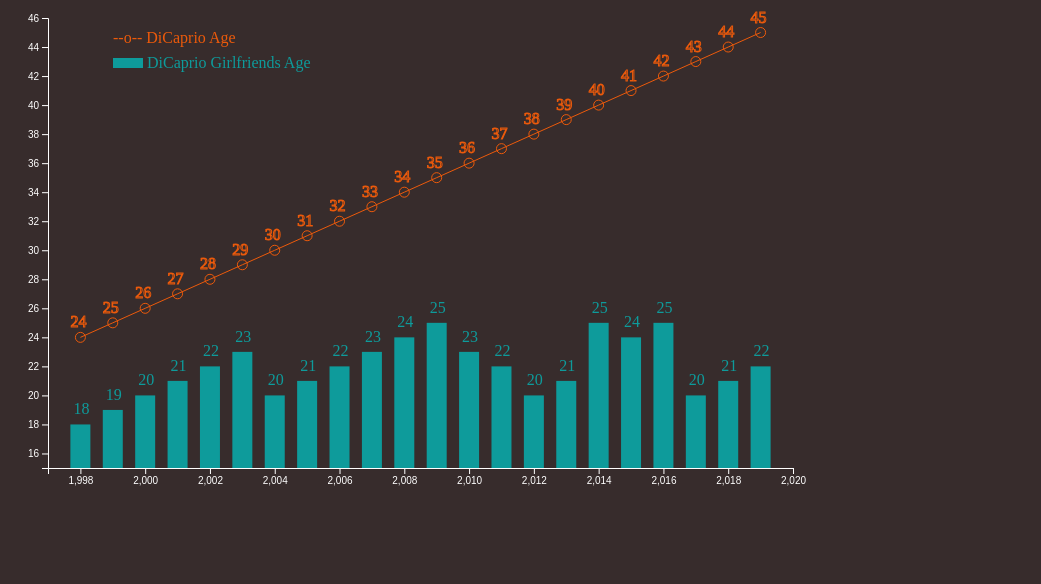
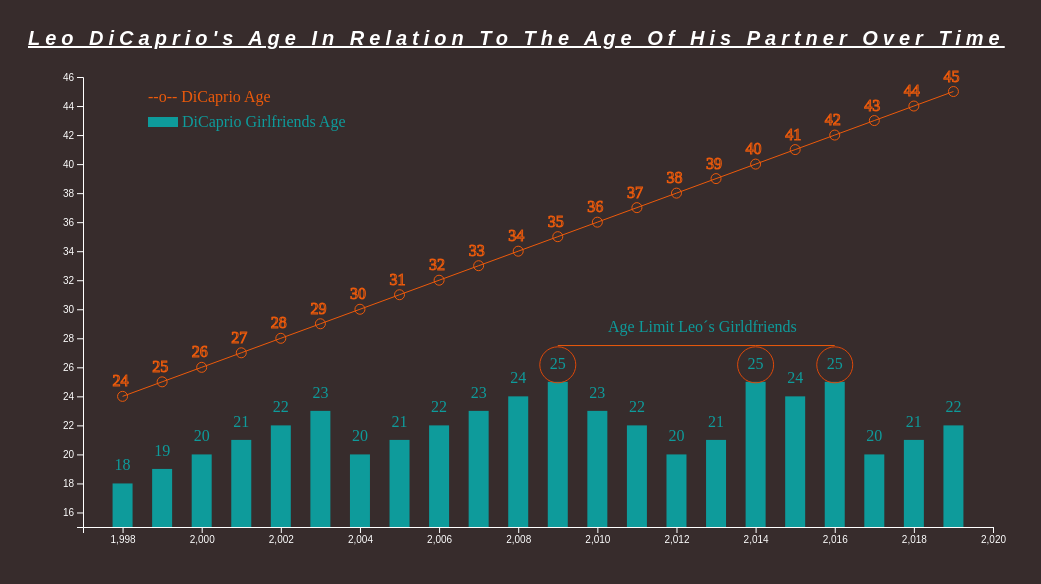
Before and after one commit to Prilom/Prilom-pablo-rilo-D3.js_Modern_Exploration_Visualization, a plain HTML site: page practia_2-opcional/index.html in a window 1280 px wide. Shown: the whole page, without its empty margins (0-1041 px from the left). Drawn offline with nearby package versions, Linux system fonts and the light colour scheme.

Commit message:
Se realizan ajustes en formatos

```diff
--- a/practia_2-opcional/index.html
+++ b/practia_2-opcional/index.html
@@ -6,9 +6,12 @@
     <meta name="viewport" content="width=device-width, initial-scale=1.0">
     <script src='https://d3js.org/d3.v5.min.js'></script>
     <link rel="stylesheet" href="style.css">
-    <title>Document</title>
+    <title>Práctica 2</title>
 </head>
 <body class="body">
+   <div>
+       <h1 class="title">Leo DiCaprio's age in relation to the age of his partner over time</h1>
+   </div>
     <div id="chart" ></div>
     <script src="main.js"></script>
 </body>
--- a/practia_2-opcional/main.js
+++ b/practia_2-opcional/main.js
@@ -3,14 +3,15 @@ const diCaprioBirthYear = 1974;
 const age = function(year) { return year - diCaprioBirthYear}
 const today = new Date().getFullYear()
 const ageToday = age(today)
-const width = 800
+const width = 1000
 const height = 500
 const margin = {
     top:10,
     bottom: 40,
-    left:40,
+    left:75,
     right: 15
 }
+let max = 0 //constante con la que calcularemos las novias con mayor edad
 // ----------------------------------------------------------
 
 //Creamos el svg y los grupos
@@ -42,6 +43,12 @@ const xAxis = d3.axisBottom().scale(x)
 const yAxis = d3.axisLeft().scale(y)
 
 
+//Función que filtra la data para obtener solo los valores que son máximos
+function makeMax(data){
+    dataFiltred = data.filter(d => d.age === max)
+    return dataFiltred
+}
+
 //Declaramos la función que crea dentro del grupo de leyenda los objetos
 function legendCreate(group) {
     group.append("text")
@@ -61,6 +68,13 @@ function legendCreate(group) {
         .attr("y", 40)
         .attr("width", 30)
         .attr("height", 10)
+    group.append("text")
+        .text("Age Limit Leo´s Girldfriends")
+        .attr("class", "womanGroup")
+        .attr("x", 525)
+        .attr("y", 255)
+
+
 }
 //Declaramos la función que crea dentro del grupo de las novias los objetos
 function womanCreate(group) {
@@ -74,10 +88,11 @@ function womanCreate(group) {
     group.append("text")
             .text(d=>d.age)
             .attr("class",d=>d.name)
-            .attr("x", d => x(d.year)-7)
-            .attr("y", d => y(d.age)-margin.top)
+            .attr("x", d => x(d.year)-8)
+            .attr("y", d => y(d.age)-13)
             .attr("height", d => height - margin.bottom - margin.top - y(d.age) )
             .attr("width", 20)
+
 
 }
 //Declaramos la función que crea dentro del grupo de dicaprio los objetos
@@ -95,6 +110,7 @@ function diCaprioCreate(group) {
         .attr("x", d => x(d.year)-10)
         .attr("y", d => y(d.LeoAge)-10)
 
+
 }
 //Accedemos al archivo con el dataset
 d3.csv("data.csv").then(data =>{
@@ -102,6 +118,8 @@ d3.csv("data.csv").then(data =>{
     d3.values(data).map(d => d.year = +d.year)
     d3.values(data).map(d => d.age = +d.age)
     d3.values(data).map(d => d.LeoAge = age(d.year))
+    max = d3.max(data.map(d => d.age)) //Sacamos la edad maxima de las novias de LeoDicaprio
+    let dataFiltred =makeMax(data) //Filtramos la data en base al max. para obtener los puntos maximos del chart
 
     //Acabamos de definir la escala
     x.domain([1997,d3.max(data.map(d => d.year))+1])
@@ -119,8 +137,15 @@ d3.csv("data.csv").then(data =>{
 
     //Hacemos la llamada a la función que crea los datos de la leyenda
     legend.call(legendCreate)
+    legend.datum(dataFiltred)
+        .append("path")
+        .attr("id", "line")
+        .attr("d", d3.line()
+        .x(d => x(d.year))
+        .y(d => y(27.5)))
 
-    //Hacemos data binding y Hacemos la llamada a la función que crea los datos de las novias
+
+    //Hacemos data binding y Hacemos la llamada a la función que crea los objetos de las novias
     let elementsWoman = womanGroup.selectAll("g").data(data)
         elementsWoman.enter()
             .append("g")
@@ -134,6 +159,7 @@ d3.csv("data.csv").then(data =>{
             .on("mouseout", function(d) {
             tip.style("opacity", 0)
             })
+
     //Creamos la linea que representa la edad de Leo Dicaprios
     diCaprioGroup.datum(data)
             .attr("id", "line")
@@ -148,7 +174,12 @@ d3.csv("data.csv").then(data =>{
             .append("g")
             .call(diCaprioCreate)
 
-
-
+    //Insertamos unos circulos rojos en los valores máximos
+    womanGroup.selectAll("circle").data(dataFiltred)
+        .join("circle")
+        .attr("class","task")
+        .attr("cx", d => x(d.year))
+        .attr("cy", d => y(d.age)-17)
+        .attr("r", 18)
 
 })
--- a/practia_2-opcional/style.css
+++ b/practia_2-opcional/style.css
@@ -1,3 +1,18 @@
+.title {
+    color:white;
+    font-size:20px;
+    font-family:sans-serif;
+    font-weight:bold;
+    font-style:italic;
+    line-height:30px;
+    letter-spacing:5px;
+    text-decoration:underline;
+    text-transform:capitalize;
+    text-indent:10px;
+    padding-top:10px ;
+    padding-left:10px ;
+    text-align:left;
+   }
 #line {
     fill: none;
     stroke:rgb(236, 90, 11);
@@ -31,3 +46,8 @@
         stroke-opacity: 0.7;
         shape-rendering: crispEdges;
   }
+
+  .task {
+    stroke:rgb(220, 72, 9);
+    fill:none
+}
--- a/practica_1/style.css
+++ b/practica_1/style.css
@@ -1,6 +1,6 @@
 .title {
     color:rgb(43, 47, 77);
-    font-size:40px;
+    font-size:60px;
     font-family:sans-serif;
     font-weight:bold;
     font-style:italic;
@@ -9,13 +9,14 @@
     text-decoration:underline;
     text-transform:capitalize;
     text-align:left;
-    text-indent:150px;
-    padding-top:10px ;
+    text-indent:530px;
+    padding-top:20px ;
+    padding-bottom:20px ;
    }
 
 .Axis{
     color:rgb(43, 47, 77);
-    font-size:10px;
+    font-size:20px;
     font-family:sans-serif;
     font-weight:900;
     font-style:italic;
@@ -48,15 +49,16 @@
 
 .year-slider {
     font-family:sans-serif;
-    font-size:25px;
+    font-size:20px;
     font-weight:900;
-    padding-left: 15px;
+    padding-left: 21px;
 }
 
 .year-label {
     font-family:sans-serif;
-    font-size:25px;
+    font-size:30px;
     font-weight:900;
+
 
 }
 
@@ -70,3 +72,10 @@
     letter-spacing:1px;
     text-transform:capitalize;
 }
+
+.tick {
+    font-family:sans-serif;
+    font-size:12px;
+    font-weight:900;
+    padding-left: 0px;
+}
```
Also changed, not shown: practica_1/index.html (+4 -2 lines), practica_1/main.js (+13 -10 lines).
